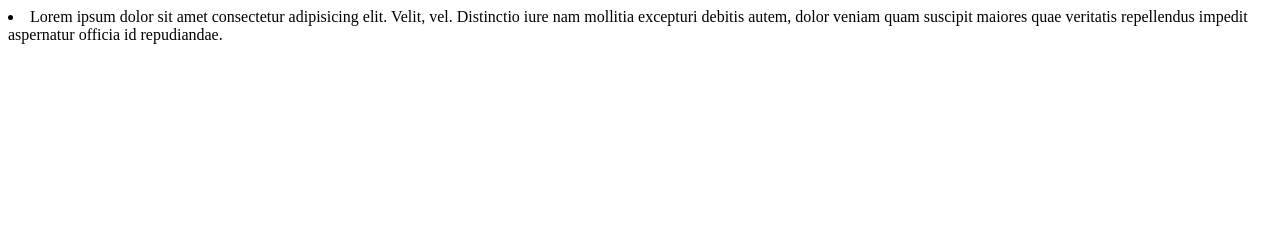
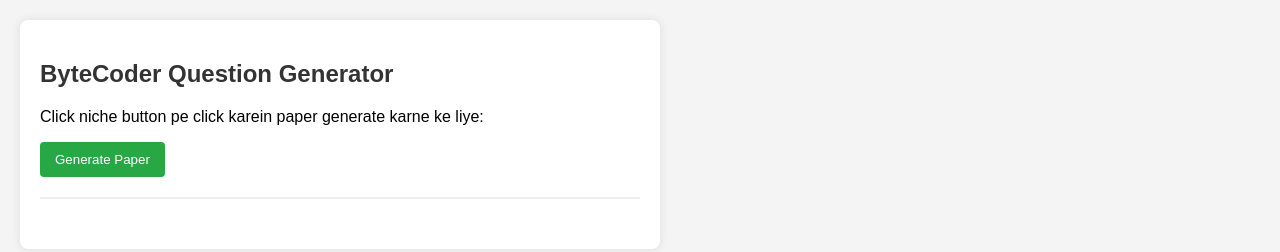
Before and after one commit to Mohd-vaish/BYTECODER.QUESTION-PAPER-GENRATOR, a plain HTML site: page VS.HTML in a window 1280 px wide. Drawn offline with Linux system fonts and the light colour scheme.

Commit message:
interface of the project

```diff
--- a/VS.HTML
+++ b/VS.HTML
@@ -3,10 +3,55 @@
 <head>
     <meta charset="UTF-8">
     <meta name="viewport" content="width=device-width, initial-scale=1.0">
-    <title>Document</title>
+    <title>ByteCoder QPG</title>
+    <style>
+        /* CSS: Basic Styling */
+        body { font-family: Arial, sans-serif; margin: 20px; background-color: #f4f4f4; }
+        .container { max-width: 600px; background: white; padding: 20px; border-radius: 8px; box-shadow: 0 0 10px rgba(0,0,0,0.1); }
+        h2 { color: #333; }
+        button { background: #28a745; color: white; border: none; padding: 10px 15px; cursor: pointer; border-radius: 4px; }
+        button:hover { background: #218838; }
+        #paper-output { margin-top: 20px; padding: 15px; border-top: 2px solid #eee; }
+        .question { margin-bottom: 10px; font-weight: bold; }
+    </style>
 </head>
 <body>
-    <Li>Lorem ipsum dolor sit amet consectetur adipisicing elit. Velit, vel. Distinctio iure nam mollitia excepturi debitis autem, dolor veniam quam suscipit maiores quae veritatis repellendus impedit aspernatur officia id repudiandae.</Li>
+
+<div class="container">
+    <h2>ByteCoder Question Generator</h2>
+    <p>Click niche button pe click karein paper generate karne ke liye:</p>
+
+    <button onclick="generatePaper()">Generate Paper</button>
+
+    <div id="paper-output">
+        </div>
+</div>
+
+<script>
+    // JS: Questions ka Data
+    const questionBank = [
+        "1. What is HTML stands for?",
+        "2. Explain the difference between Let and Var in JS.",
+        "3. What is the purpose of CSS?",
+        "4. How do you create a function in JavaScript?",
+        "5. What is the use of the <div> tag?"
+    ];
+
+    function generatePaper() {
+        const outputDiv = document.getElementById('paper-output');
+        outputDiv.innerHTML = "<h3>Your Question Paper:</h3>"; // Reset content
+
+        // Randomly 3 questions pick karte hain
+        let selectedQuestions = questionBank.sort(() => 0.5 - Math.random()).slice(0, 3);
+
+        selectedQuestions.forEach((q) => {
+            let p = document.createElement('p');
+            p.className = "question";
+            p.innerText = q;
+            outputDiv.appendChild(p);
+        });
+    }
+</script>
 
 </body>
 </html>
```
